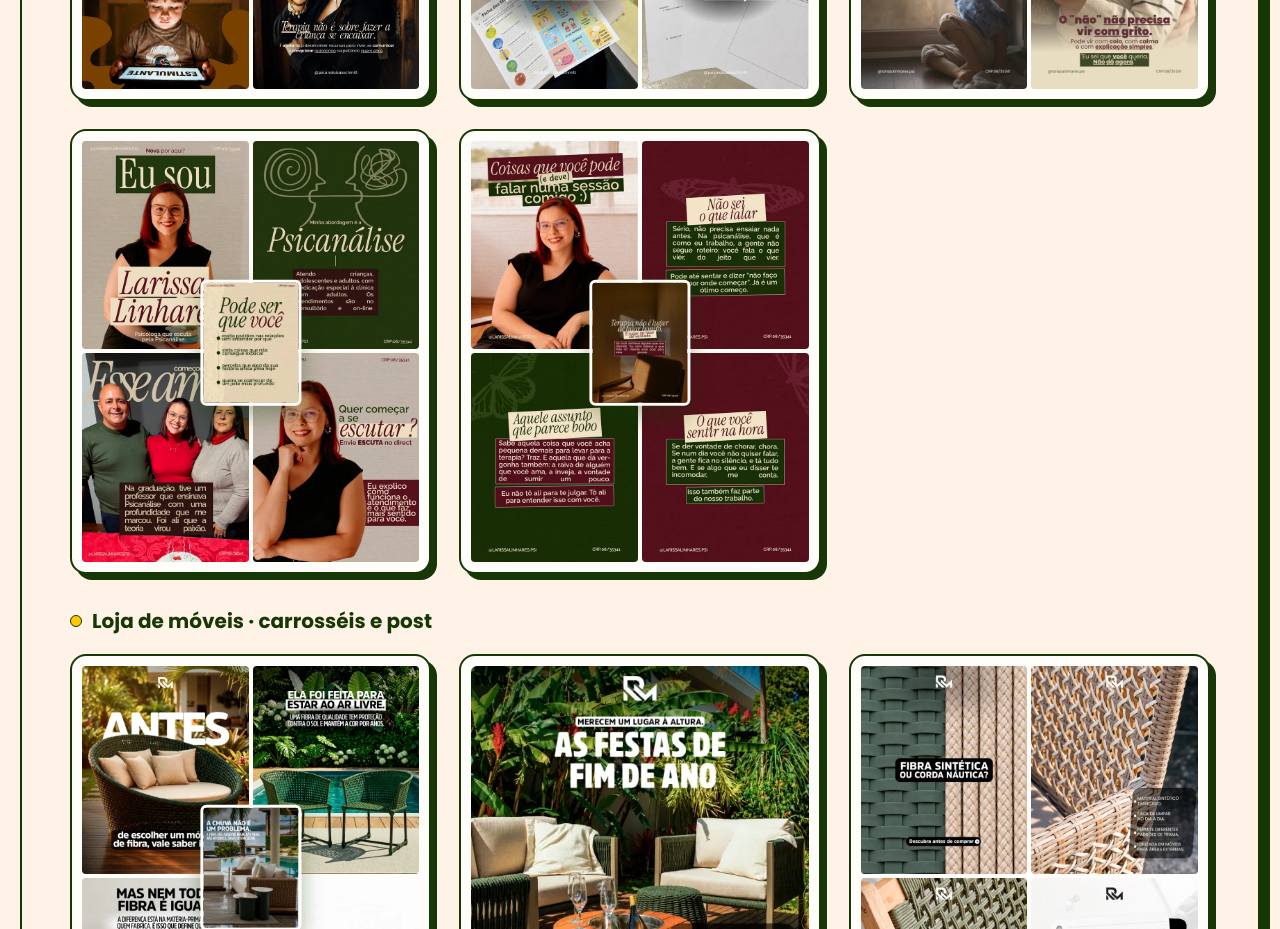
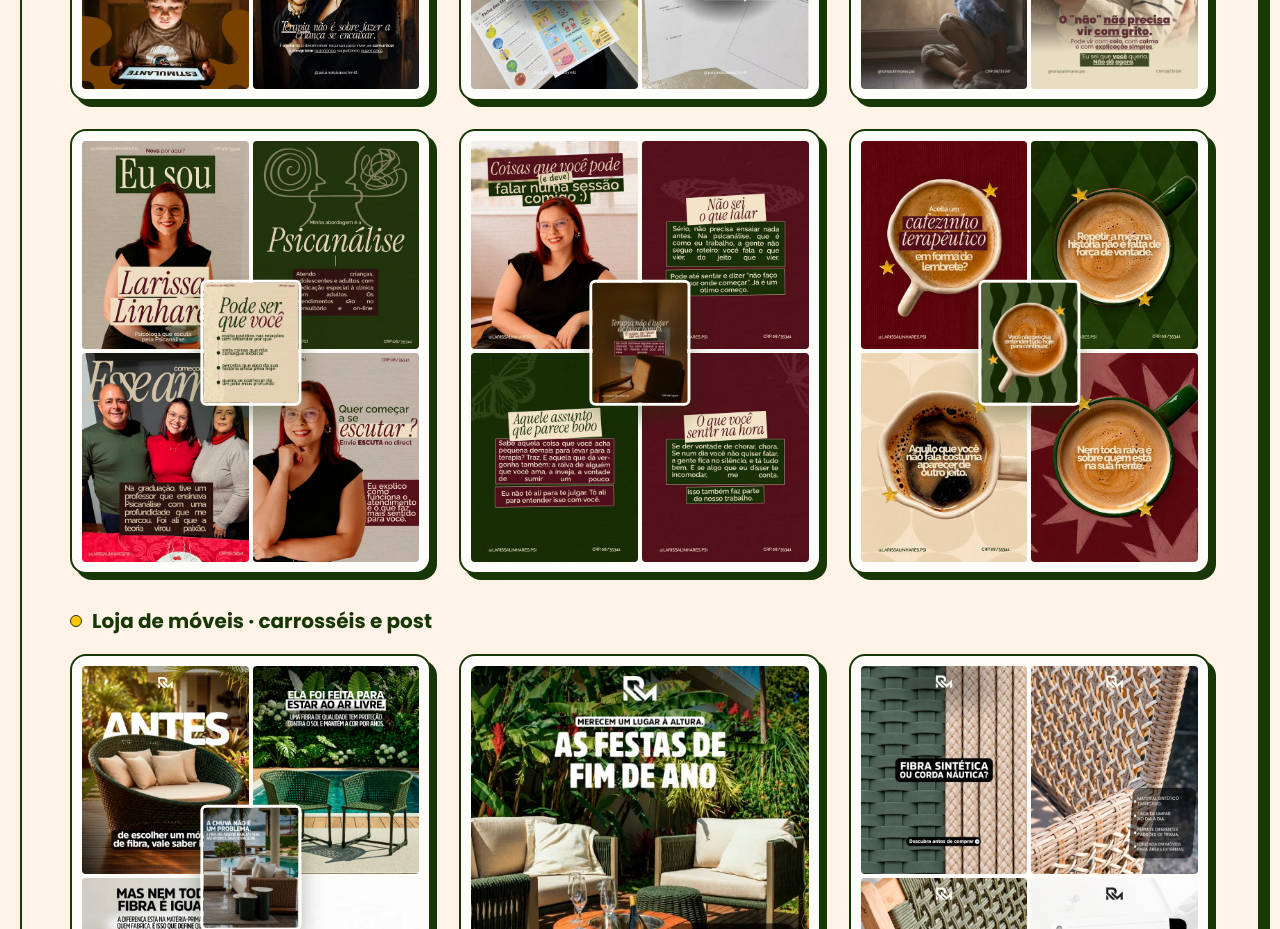
Before and after one commit to criativoimpulse-web/impulsecriativo, a plain HTML site: page index.html in a window 1280 px wide. Shown: the part 2680-3609 px from the top of the page. Drawn offline with Linux system fonts and the light colour scheme.

Commit message:
Adiciona carrossel do cafezinho terapêutico da Larissa ao portfólio de psicologia
Co-Authored-By: Claude Sonnet 5.5 <noreply@anthropic.com>
Claude-Session: https://claude.ai/code/session_01851QbpW3Zs6bGHF9zJrFQw

```diff
--- a/index.html
+++ b/index.html
@@ -318,6 +318,16 @@ details[open] .ic-plus{transform:rotate(45deg)}
                     <img src="img/carrossel-psicologia-23.webp" alt="Carrossel de psicologia 5, slide 3: aquele assunto que parece bobo" loading="lazy" style="width: 100%; aspect-ratio: 4 / 5; max-width: 100%; object-fit: cover; display: block; border-radius: 4px; background: #E9DFD3">
                     <img src="img/carrossel-psicologia-24.webp" alt="Carrossel de psicologia 5, slide 4: o que você sentir na hora" loading="lazy" style="width: 100%; aspect-ratio: 4 / 5; max-width: 100%; object-fit: cover; display: block; border-radius: 4px; background: #E9DFD3">
                   <img src="img/carrossel-psicologia-25.webp" alt="Carrossel de psicologia 5, slide final em destaque: terapia não é lugar de falar bonito, é lugar de falar de verdade" loading="lazy" style="position: absolute; left: 50%; top: 48%; width: 30%; aspect-ratio: 4 / 5; object-fit: cover; transform: translate(-50%, -50%); border: 3px solid #FFFDF9; border-radius: 6px; box-shadow: 0 10px 22px rgba(23,55,7,.35); display: block">
+                </div>
+              </figure>
+
+              <figure style="margin: 0; padding: 10px; background: #FFFDF9; border: 2px solid #173707; border-radius: 16px; box-shadow: 6px 6px 0 #173707">
+                <div style="position: relative; display: grid; grid-template-columns: repeat(2, minmax(0, 1fr)); gap: 4px">
+                    <img src="img/carrossel-psicologia-26.webp" alt="Carrossel de psicologia 6, slide 1: aceita um cafezinho terapêutico em forma de lembrete?" loading="lazy" style="width: 100%; aspect-ratio: 4 / 5; max-width: 100%; object-fit: cover; display: block; border-radius: 4px; background: #E9DFD3">
+                    <img src="img/carrossel-psicologia-27.webp" alt="Carrossel de psicologia 6, slide 2: repetir a mesma história não é falta de força de vontade" loading="lazy" style="width: 100%; aspect-ratio: 4 / 5; max-width: 100%; object-fit: cover; display: block; border-radius: 4px; background: #E9DFD3">
+                    <img src="img/carrossel-psicologia-28.webp" alt="Carrossel de psicologia 6, slide 3: aquilo que você não fala costuma aparecer de outro jeito" loading="lazy" style="width: 100%; aspect-ratio: 4 / 5; max-width: 100%; object-fit: cover; display: block; border-radius: 4px; background: #E9DFD3">
+                    <img src="img/carrossel-psicologia-29.webp" alt="Carrossel de psicologia 6, slide 4: nem toda raiva é sobre quem está na sua frente" loading="lazy" style="width: 100%; aspect-ratio: 4 / 5; max-width: 100%; object-fit: cover; display: block; border-radius: 4px; background: #E9DFD3">
+                  <img src="img/carrossel-psicologia-30.webp" alt="Carrossel de psicologia 6, slide final em destaque: você não precisa entender tudo hoje para continuar" loading="lazy" style="position: absolute; left: 50%; top: 48%; width: 30%; aspect-ratio: 4 / 5; object-fit: cover; transform: translate(-50%, -50%); border: 3px solid #FFFDF9; border-radius: 6px; box-shadow: 0 10px 22px rgba(23,55,7,.35); display: block">
                 </div>
               </figure>
 
```
Also changed, not shown: img/carrossel-psicologia-26.webp (added), img/carrossel-psicologia-27.webp (added), img/carrossel-psicologia-28.webp (added), img/carrossel-psicologia-29.webp (added), img/carrossel-psicologia-30.webp (added).
